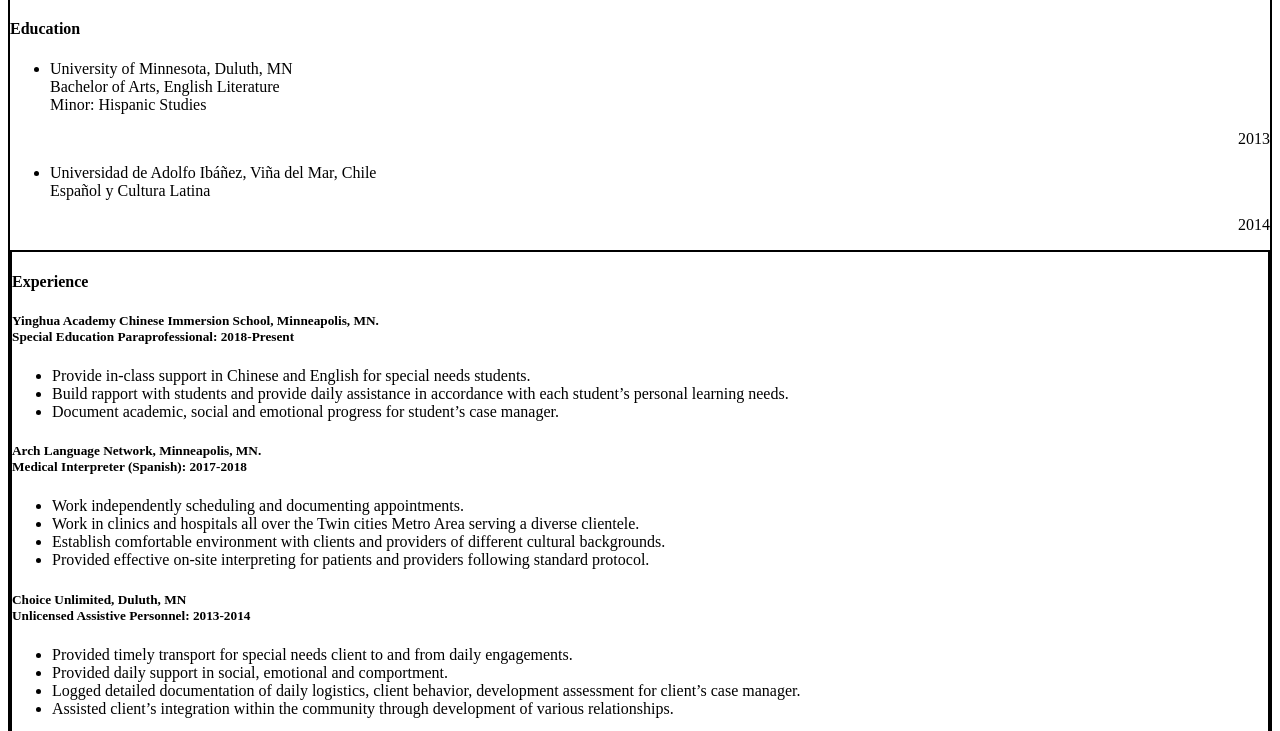
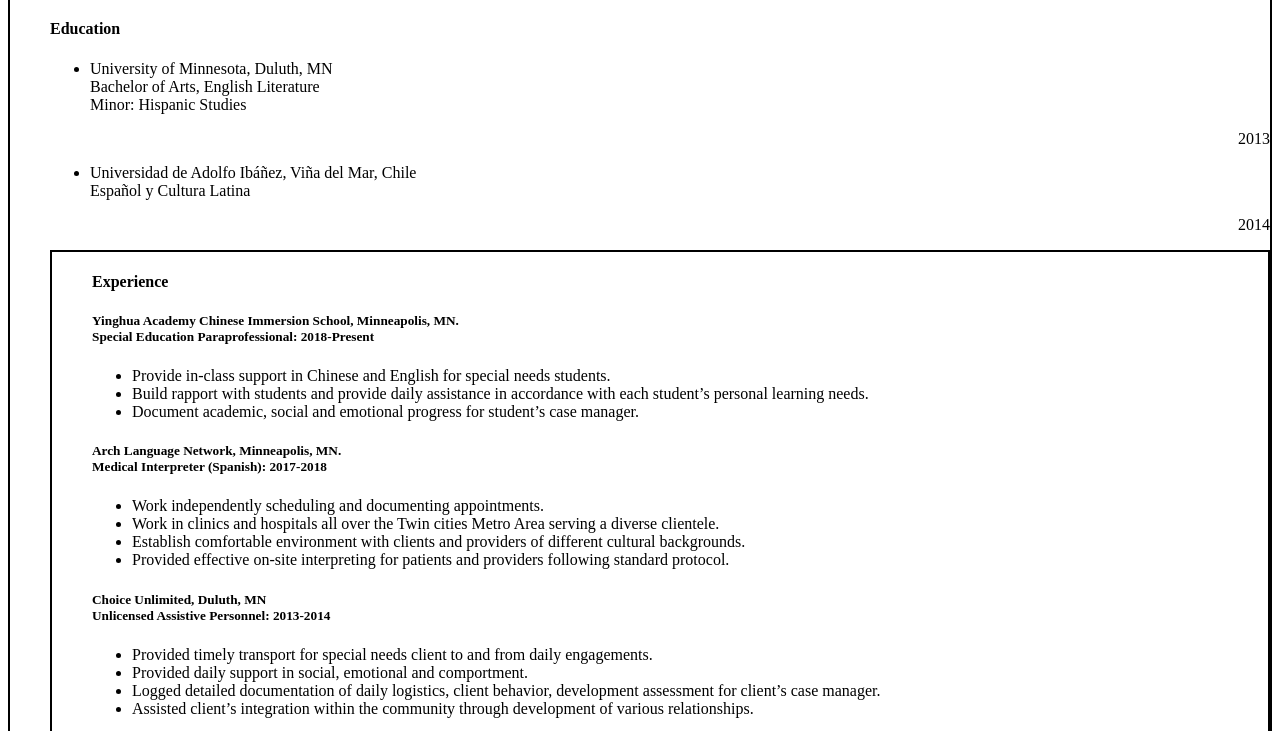
Before and after one commit to samflavin/samflavin.github.io, a plain HTML site: page index.html in a window 1280 px wide. Shown: the part 69-800 px from the top of the page. Drawn offline with Linux system fonts and the light colour scheme.

Commit message:
Update style.css

```diff
--- a/style.css
+++ b/style.css
@@ -13,7 +13,8 @@
 }
 
 div{
-  border:2px solid black;}
+  border:2px solid black;
+padding-left:40px;}
 
 .skills{
   margin:0;
```
